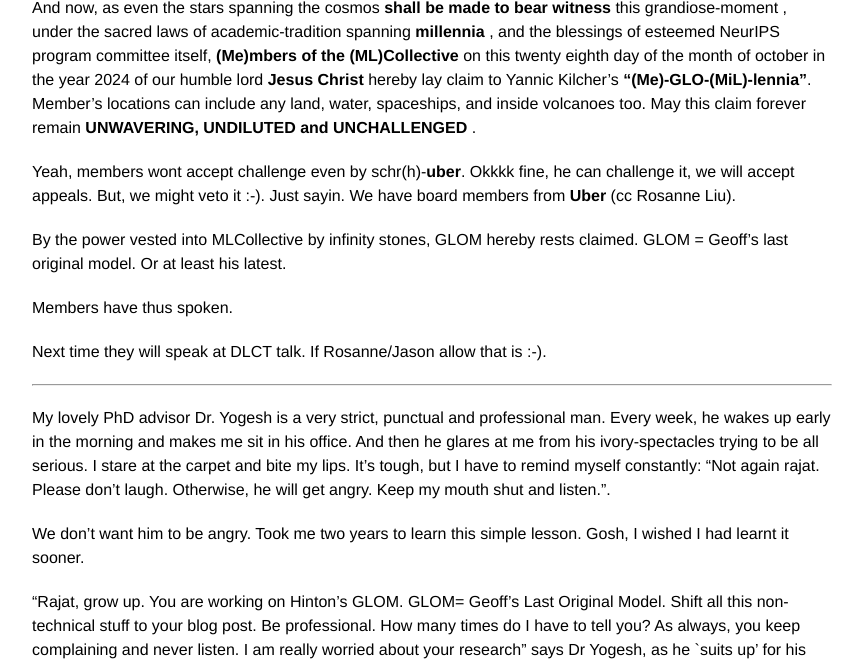
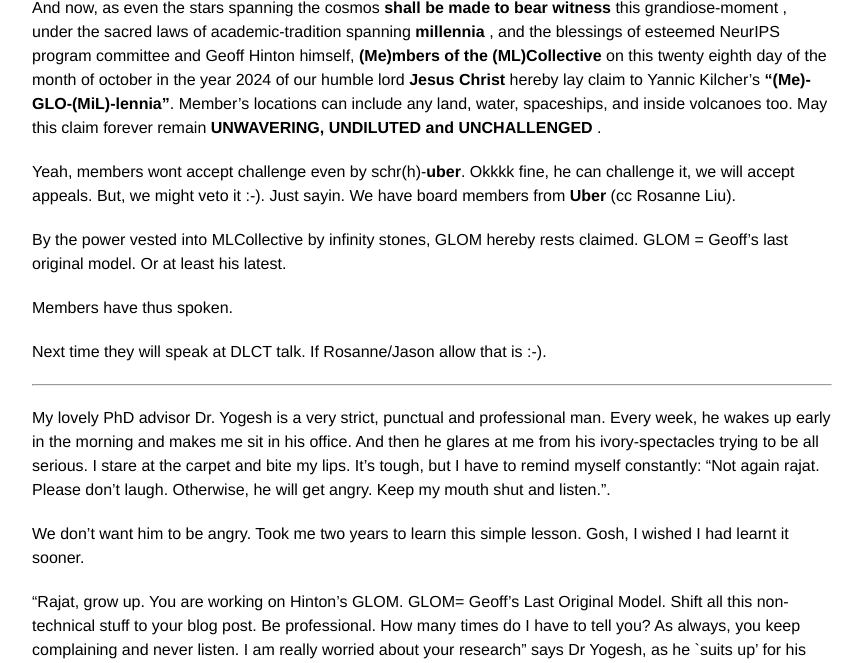
Before and after one commit to rajatmodi62/rajatmodi62.github.io, a Jekyll site: the page built from _posts/2024-10-26-hinton_apm.md, in a window 1280 px wide and 900 px high, scrolled down 1510 px, cut to the strip 237-900 px from the top of the window. Shown: the whole strip, without its empty margins (208-1071 px from the left). Built offline with Jekyll 4.4.1, drawn with Linux system fonts in a browser that asks for light colours; comment, search, counter and statistics services are not loaded.

Commit message:
soft link blog

```diff
--- a/_posts/2024-10-26-hinton_apm.md
+++ b/_posts/2024-10-26-hinton_apm.md
@@ -27,7 +27,7 @@ date:   2024-10-26 11:00:00
 </div>
 
 
-And now, as even the stars spanning the cosmos <b> shall be made to bear witness </b>  this grandiose-moment , under the sacred laws of academic-tradition spanning <b> millennia </b>, and the blessings of esteemed NeurIPS program committee itself, <b>(Me)mbers of the (ML)Collective</b> on this twenty eighth day of the month of october in the year 2024 of our humble lord <b>Jesus Christ</b>  hereby lay claim to  Yannic Kilcher’s <b>“(Me)-GLO-(MiL)-lennia”</b>. Member's locations can include any land, water, spaceships, and inside volcanoes too. May this claim forever remain <b>UNWAVERING, UNDILUTED and UNCHALLENGED </b>.
+And now, as even the stars spanning the cosmos <b> shall be made to bear witness </b>  this grandiose-moment , under the sacred laws of academic-tradition spanning <b> millennia </b>, and the blessings of esteemed NeurIPS program committee and Geoff Hinton himself, <b>(Me)mbers of the (ML)Collective</b> on this twenty eighth day of the month of october in the year 2024 of our humble lord <b>Jesus Christ</b>  hereby lay claim to  Yannic Kilcher’s <b>“(Me)-GLO-(MiL)-lennia”</b>. Member's locations can include any land, water, spaceships, and inside volcanoes too. May this claim forever remain <b>UNWAVERING, UNDILUTED and UNCHALLENGED </b>.
 
 Yeah, members wont accept challenge even by schr(h)-<b>uber</b>. Okkkk fine, he can challenge it, we will accept appeals. But, we might veto it :-). Just sayin. We have board members from <b>Uber</b> (cc Rosanne Liu).
 
```
